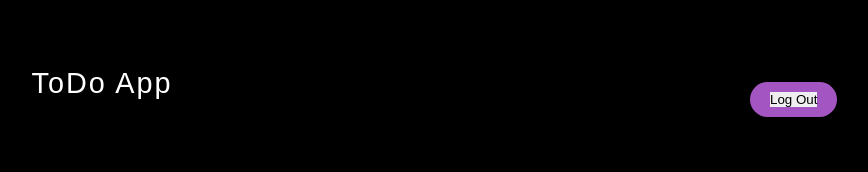
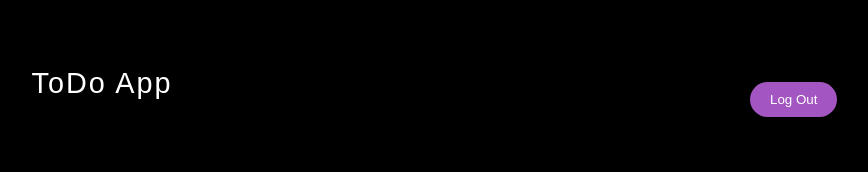
Before and after one commit to elinfelicia/todo-app, a React (Create React App) app: page / in a window 1280 px wide. Shown: the top 172 px of the page, without its empty margins (198-1066 px from the left). Built offline with nearby package versions, Linux system fonts and the light colour scheme; data requests are answered from the project's data file; sample sign-in values are in the browser's storage.

Commit message:
button style

```diff
--- a/db.json
+++ b/db.json
@@ -17,6 +17,12 @@
       "email": "blabla@bla.com",
       "password": "blabla",
       "id": 3
+    },
+    {
+      "username": "Elin",
+      "email": "elinriihimaki@gmail.com",
+      "password": "hejhej",
+      "id": 4
     }
   ],
   "todos": [
--- a/src/components/Header.js
+++ b/src/components/Header.js
@@ -16,9 +16,9 @@ const Header = () => {
                 <h1>ToDo App</h1>
                 <nav className="nav">
                     {userLoggedIn ? (
-                        <NavButton type="button" classname="nav-btn" onClick={handleLogout}>
-                             <Logout className="nav-btn"/>
-                        </NavButton>
+                        <Logout type="button" classname="nav-btn" onClick={handleLogout}>
+                             {/* <Logout className="nav-btn"/> */}
+                        </Logout>
                     ) : (
                     <>
                         <NavButton type="button" classname="nav-btn">
--- a/src/components/Logout.js
+++ b/src/components/Logout.js
@@ -1,4 +1,5 @@
 import { useNavigate } from "react-router-dom";
+import NavButton from "./NavButton";
 
 const Logout = () => {
     const navigate = useNavigate();
@@ -9,9 +10,9 @@ const Logout = () => {
     };
 
     return (
-        <button onClick={handleLogout}>
+        <NavButton onClick={handleLogout}>
             Log Out
-        </button>
+        </NavButton>
     );
 };
 
```
